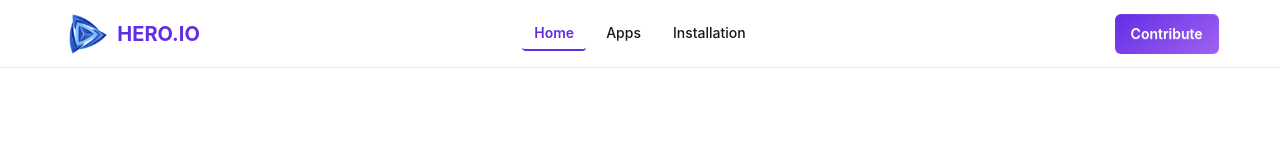
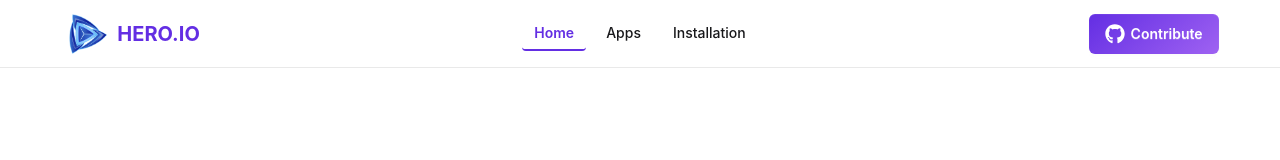
Before and after one commit to abdurrahmansoftlinkbd/hero-io, a React (Vite) app: page / in a window 1280 px wide. Shown: the top 160 px of the page. Built offline with nearby package versions, Linux system fonts and the light colour scheme.

Commit message:
added icon

```diff
--- a/src/shared/GradientButton.jsx
+++ b/src/shared/GradientButton.jsx
@@ -1,6 +1,7 @@
-const GradientButton = ({ text }) => {
+const GradientButton = ({ icon, text }) => {
   return (
     <button className="btn rounded-md text-white border-none bg-[linear-gradient(140deg,#632EE3,#9F62F2)]">
+      {icon}
       {text}
     </button>
   );
--- a/src/shared/Navbar.jsx
+++ b/src/shared/Navbar.jsx
@@ -1,6 +1,7 @@
 import { NavLink } from "react-router";
 import logo from "../assets/logo.png";
 import GradientButton from "./GradientButton";
+import { FaGithub } from "react-icons/fa";
 
 const Navbar = () => {
   const links = (
@@ -87,7 +88,10 @@ const Navbar = () => {
           </ul>
         </div>
         <div className="navbar-end">
-          <GradientButton text="Contribute"></GradientButton>
+          <GradientButton
+            icon={<FaGithub size={20} />}
+            text="Contribute"
+          ></GradientButton>
         </div>
       </div>
     </nav>
```
